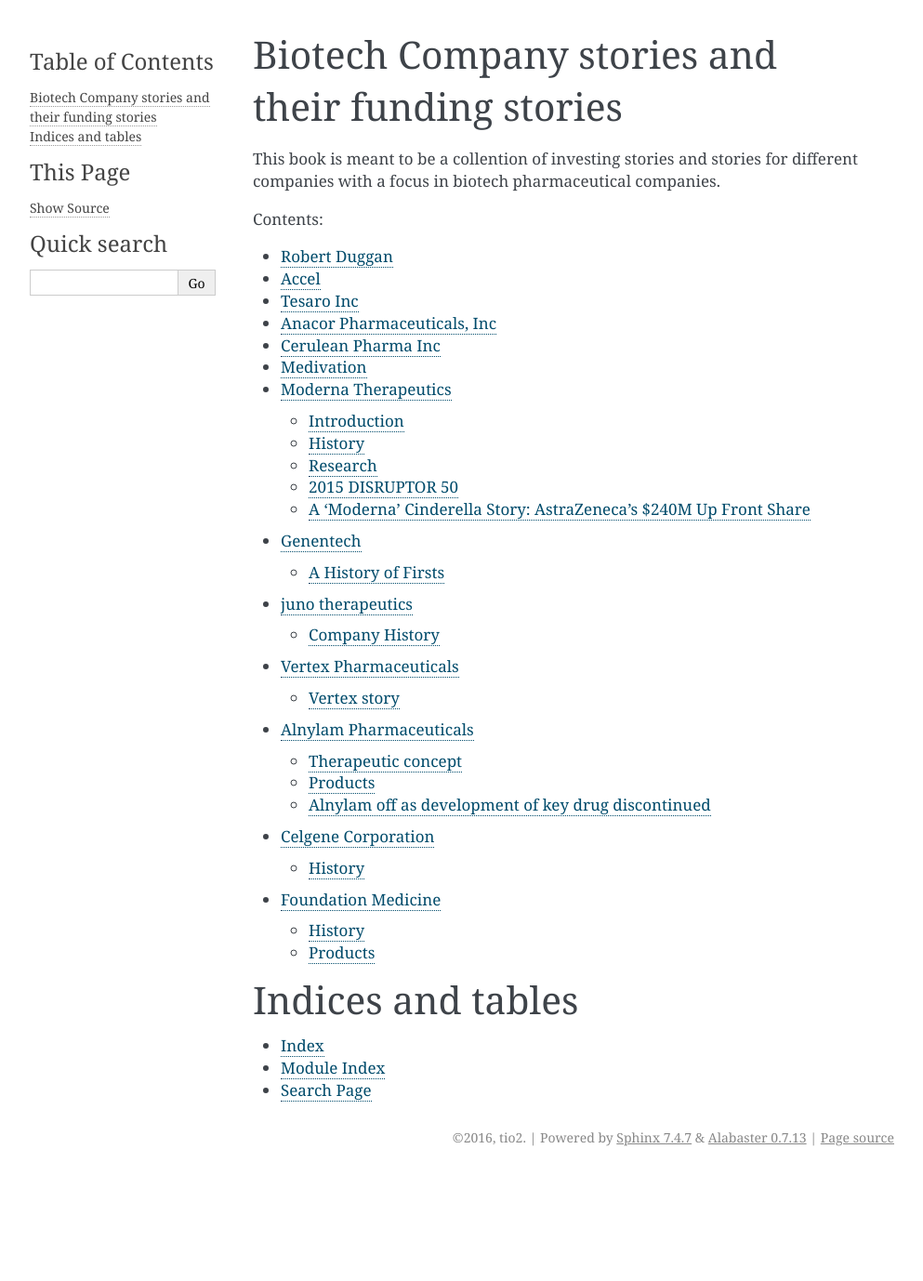
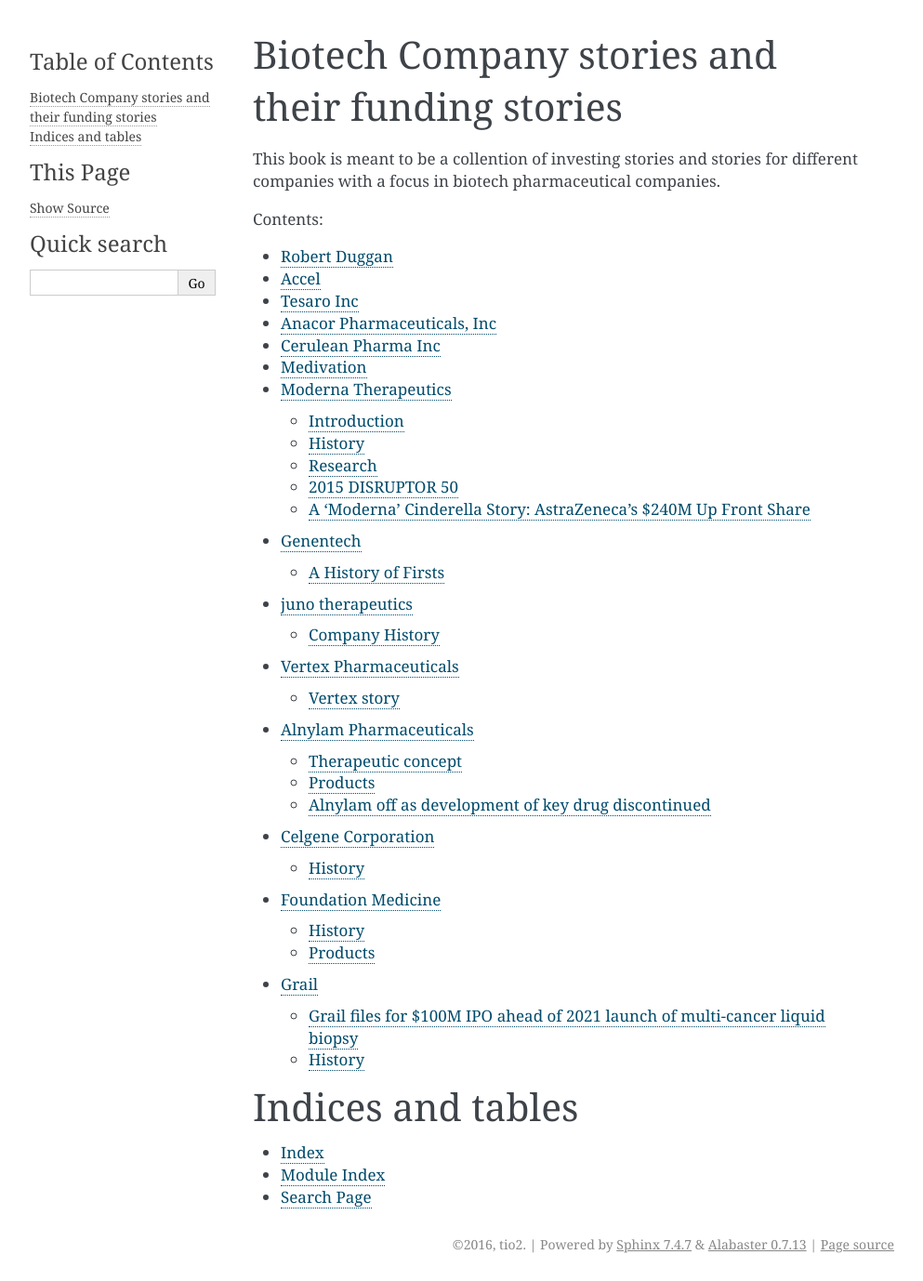
Before and after one commit to TiO2/book, a Sphinx documentation site: the page built from docs/index.rst, in a window 1280 px wide. Shown: the whole page at 93% size, without its empty margins (148-1141 px from the left). Built offline with Sphinx 7.4.7, drawn with Linux system fonts in a browser that asks for light colours; before the commit the page ends 1263 px from its top, so only the background shows below that; part of the change alters nothing that is shown.

Commit message:
add new chapter

```diff
--- /dev/null
+++ b/docs/chapters/chapter14.rst
@@ -0,0 +1,118 @@
+.. _grail:
+.. index:: biotech
+
+Grail
+========================
+
+
+Grail files for $100M IPO ahead of 2021 launch of multi-cancer liquid biopsy
+-----------------------------------------------------------------------------
+
+[The artical link](https://www.medtechdive.com/news/grail-files-for-100m-ipo-ahead-of-2021-launch-of-multi-cancer-liquid-biops/584906/)
+
+1. Grail on Wednesday filed with the U.S. Securities and Exchange Commission to raise up to $100 million in an initial public offering ahead of the anticipated launch of its multi-cancer liquid biopsy screening test for use in asymptomatic individuals.
+
+2. The Illumina spinout expects to launch the product, Galleri, as a lab developed test (LDT) in 2021. Based on data generated to date, Grail estimates screening people aged 50 years and older using Galleri could avert 39% of deaths from cancers that would otherwise kill within five years.
+
+3. Grail’s SEC filing acknowledges that getting insurers' support for asymptomatic screening could be challenging. Yet, with $686 million in the bank as of June 30 and more to come from the IPO, the company believes it has the resources to ride out near-term challenges and establish itself as a force in the nascent liquid biopsy market.
+
+Dive Insight:
+Grail spun out of genome sequencing giant Illumina at the start of 2016 with the support of backers including ARCH Venture Partners, Bezos Expeditions and Bill Gates. Over the next few years, Grail raised a series of big financing rounds to fund a huge R&D program that saw it enroll 115,000 people across its foundational studies, with IPO rumors swirling along the way. While other liquid biopsy startups focused on detecting a single cancer, Grail set out to create a single test that screens for tens of tumors.
+
+The work has now advanced to the point that Grail is gearing up for commercialization. If all goes to plan, the company will introduce Galleri and a test to “accelerate diagnostic resolution for patients for whom there is a clinical suspicion of cancer” first as LDTs next year before seeking FDA approval in 2023.
+
+After bringing Galleri to market, Grail will push for the test’s integration into the management of the 40 million patients who already visit their physicians for standard-of-care cancer screening. Grail is pitching the test as a way to detect cancers earlier and, in doing so, reduce morbidity, mortality and costs associated with late-stage diagnoses.
+
+Yet, the risk of false positives could mean Grail faces pushback from insurers hesitant to back the cost of additional diagnostic workup, the company outlined in its preliminary prospectus. Grail will try to counter those concerns with evidence of the value of its test, pointing to modeling that suggests Galleri may “detect nearly 70% of cancers resulting in death within five years at an earlier stage.” That would translate into the aversion of 39% of otherwise expected deaths.
+
+Grail’s calculations are based on a study in which Galleri detected more than 50 cancers, including more than 45 types that are not explictly recommended for screening today. The study linked Galleri to a positive predictive value of 43% and found it would yield 7,000 false positives per million tests. That compares favorably to existing single-cancer screening tests such as mammograms.
+
+Researchers at Grail achieved that level of performance by zeroing in on methylation patterns that indicate the presence and location of a cancer. Further work led to a targeted approach, eliminating the need to perform costly whole-genome methylation.
+
+Other liquid biopsy companies have factored elements other than methylation into their tests. For example, Freenome, which raised $270 million last month, also looks at immune DNA signatures. The Form S-1 states Grail is assessing “multi-omic approaches including evaluation of additional analytes and biofluids” but is confident its existing approach can detect low level signs of cancer in the blood.
+
+Some of the money from the IPO, which has a placeholder fundraising target of $100 million, will support such ongoing development work but the focal point is commercial preparations. Grail put another piece of the preparations in place in June when it leased space in North Carolina to add to its capacity. COVID-19 could disrupt the build, the paperwork warns, leaving Grail reliant on its existing site in California that may be unable to meet demand.
+
+How much demand Galleri generates will partly depend on the success of Grail’s rivals. The IPO filing named Guardant Health, Exact Sciences, Freenome, Thrive Earlier Detection and ArcherDX among its competitors, several of which have tested liquid biopsies in studies of more than 10,000 people. However, Grail sees itself as partly insulated from competition, stating that not “many companies would have the financial resources to invest in population-scale clinical trials and rigorous analytics to compete with our products."
+
+
+
+
+Behind Grail, Illumina’s billion-dollar diagnostics startup (https://medcitynews.com/2017/03/behind-grail-illumina-startup/)
+
+History
+-----------
+With a billion dollars in private financing and a test projected to generate a terabyte of data per person, Grail has seeded a new category of diagnostics and Big Data.
+
+So who is Grail, the cancer diagnostics company that last week raised what could be the largest-ever equity financing round in biopharma history? How has it shaped a field of diagnostics into a billion-dollar venture in just over a year?
+
+While the company hasn’t been particularly forthcoming with information, a lot can be gleaned from CEO Jeff Huber’s presentation at the Future of Genomic Medicine conference held in San Diego last week.
+
+After over a decade at Google, Huber’s Big Data background led him to Illumina and then Grail, as fate cast him a personal role in the pursuit of early cancer detection.
+
+Rochester Regional Health chooses Datos platform to minimize coronavirus pandemic mitigation risks
+Concerned with an influx of COVID 19 patients, Rochester Regional Health deployed Datos Health’s telehealth platform in only 4 days to protect hospital staff and better manage home hospitalized patients.
+
+DATOS HEALTH
+
+Science is full of coincidental success stories, most famously the discovery of penicillin. It’s not clear yet whether Grail will have the same impact, but a similar unintended observation by the Illumina research and discovery team led to its creation.
+
+In 2013, Illumina acquired Verinata Health, a company focused on noninvasive prenatal testing (NIPT). That science came from the discovery that small fragments of fetal DNA cross the placenta during pregnancy. With sensitive tools, scientists learned how to isolate the fetal DNA to safely screen for any chromosomal abnormalities that might impact the infant’s development.
+
+By the time Illumina acquired Verinata, the prenatal test had been run over 100,000 times, Huber said. It worked extremely well, except for a handful of cases — around 20 — where a foreign signal was detected.
+
+The researchers struggled to identify the source of the signal, theorizing that it could be some rare fetal abnormality. Several months later, the 20-odd babies were all born healthy and the team went back to the drawing board.
+
+Around the same time, Illumina hired the former director of the National Cancer Institute, Rick Klausner. He took a look at the data in question and promptly declared that it was cancer, Huber recounted.
+
+Unfortunately for the 20 women involved, Klausner was right. The prenatal test had detected tumor fragments known as cell-free DNA (cfDNA) circulating in the bloodstream.
+
+“They were finding cancers with perfect specificity, literally 100 percent accuracy,” Huber said.
+
+Other NIPT companies and academic groups have reported similar findings. The catch was that the cancers were late-stage. The test couldn’t change patient outcomes.
+
+“And that led to the light bulb within Illumina of saying, OK, if this test that was developed for this other purpose, that doesn’t have the kind of sensitivity that it would need to have but is still detecting the signal, what would it take to be able to go from the late-stage diagnoses that are happening here, to be able to detect cancer in its earliest stages,” Huber said.
+
+Illumina’s R&D team began working on the science, embarking on a partnership with Memorial Sloan-Kettering that continues to this day. As the potential of the technology came to light, Huber said the discussions turned from, “wow this is a really good business idea,” to the realization that they had a moral and ethical imperative to make this test a reality.
+
+The vision
+
+Grail has a concise way of explaining its overarching aim. For cancers discovered in the earliest stages, stage one and stage two, the prognosis is typically positive; a 70-90 percent survival rate depending on the cancer type.
+
+Cancer that is discovered late-stage, stage three and stage four, is roughly the inverse, Huber said. Some 80-90 percent of patients die.
+
+Grail wants to drastically shift the odds in the patient’s favor by detecting cancer early. It would take the form of an omnipotent blood test that is routine, preventive and actionable.
+
+Is that a moonshot or a logical extension of the technology?
+
+It’s too early to know. Grail spun out of Illumina just over one year ago. During that time, the company built a dedicated facility in Menlo Park, California, which Huber believes to be the highest capacity sequencing lab in the world. From an initial team of 40 ex-Illumina employees, the staff now number 160.
+
+For a population-wide cancer screening test, Grail knows it needs to work on a large scale. To that end, it has already launched its first multicenter clinical trial, dubbed the Circulating Cell-free Genome Atlas (CCGA) study. The aim is to analyze blood samples from 10,000 participants; 7,000 with cancer and 3,000 controls to build a detailed reference library for what a normal blood profile looks like.
+
+Huber said the studies will ultimately scale to hundreds of thousands of patients to generate enough data on different cancer types and stages.
+
+To detect cancer in its very earliest stages requires sensitivity down to a handful of molecules in a tube of blood. That’s where the ultra-deep, ultra-wide sequencing comes in. Huber described the high-intensity approach as an order of magnitude deeper than traditional liquid biopsy sequencing.
+
+“The net effect of that is that we’re generating on the order of a terabyte of data for every test that we do,” he said.
+
+(This scale is one of the reasons why the company doesn’t refer to its tests as liquid biopsies, a Grail spokeswoman said via email.)
+
+If the company can realize its aim to embed itself in the medical system as a routine test, the data calculations become enormous. Starting with just the adult population in the United States — approximately 100 million people per year — would make Grail the first “zettabyte-scale application,” Huber said.
+
+That’s 1,000,000,000,000,000,000,000 bytes; roughly the size of the likes of Amazon, Google and Facebook.
+
+Collecting, organizing and gleaning insights at that scale will be an immense challenge. However, it does readily explain the unprecedented scale of its Series B financing round.
+
+It’s also partly why Huber is at the helm as well. As a 12-year veteran of Google, he was first recruited to join the Illumina board to inject some Big Data knowledge into the team. That path led to Grail.
+
+It’s not all abstract
+
+Behind the technology and the Silicon Valley idealism is a painful authenticity that stems from Huber himself. Long before the huge financing round was closed, he was burdened with the responsibility to do something meaningful in this space.
+
+In 2014, Huber’s wife Laura was unexpectedly diagnosed with stage four colon cancer. He told the Future of Genomic Medicine audience that there were few warning signs and no risk factors. She was 46, healthy, and did not have a family history of the disease.
+
+After 18 months of intense treatment, Laura passed away. It was November 2015. A month later, Huber was approached by the Illumina team about taking the helm at Grail, given his very personal connection.
+
+It’s a tough topic to discuss with strangers, but undeniably relevant.
+
+“I’m very confident that if Grail had existed three or four years earlier that Laura could have had a very different outcome,” Huber told the audience.
--- a/docs/index.rst
+++ b/docs/index.rst
@@ -26,6 +26,7 @@ Contents:
    chapters/chapter11
    chapters/chapter12
    chapters/chapter13
+   chapters/chapter14
 
 Indices and tables
 ==================
```
Also changed, not shown: 2 other files.
